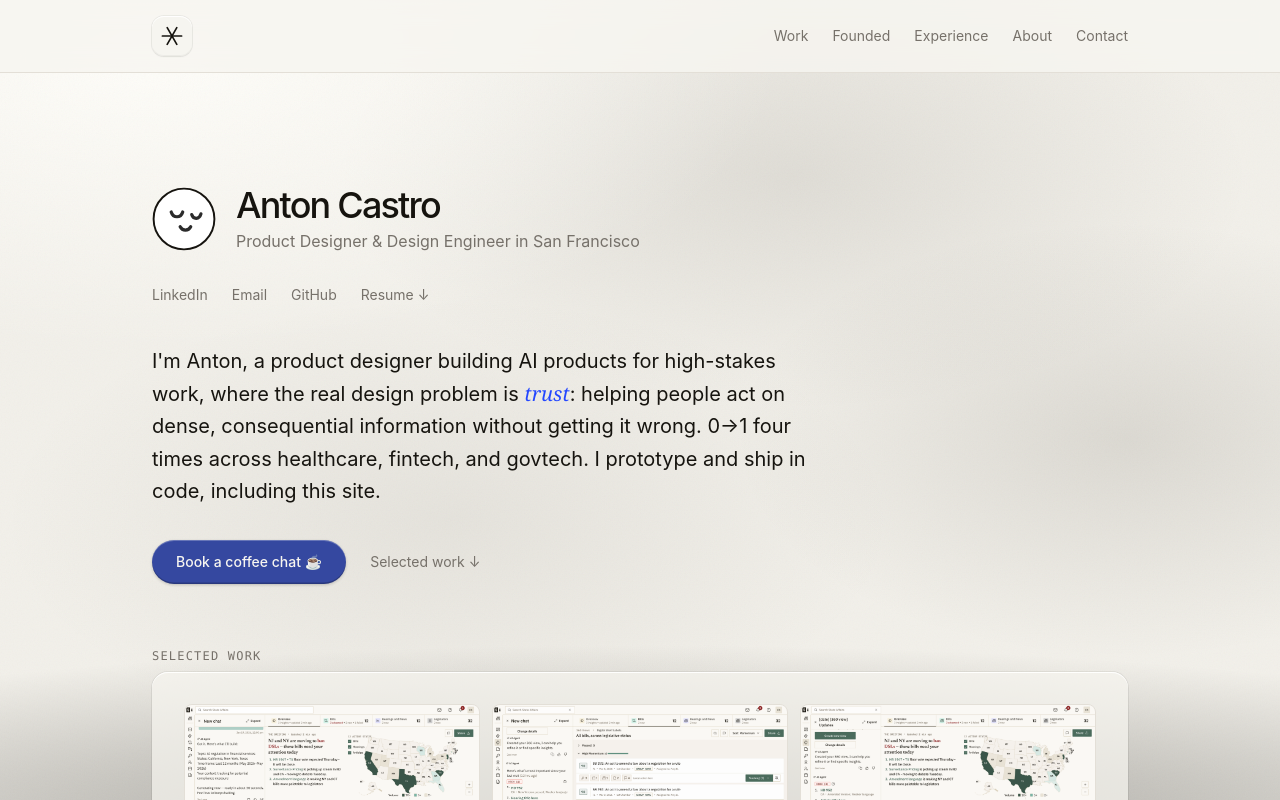
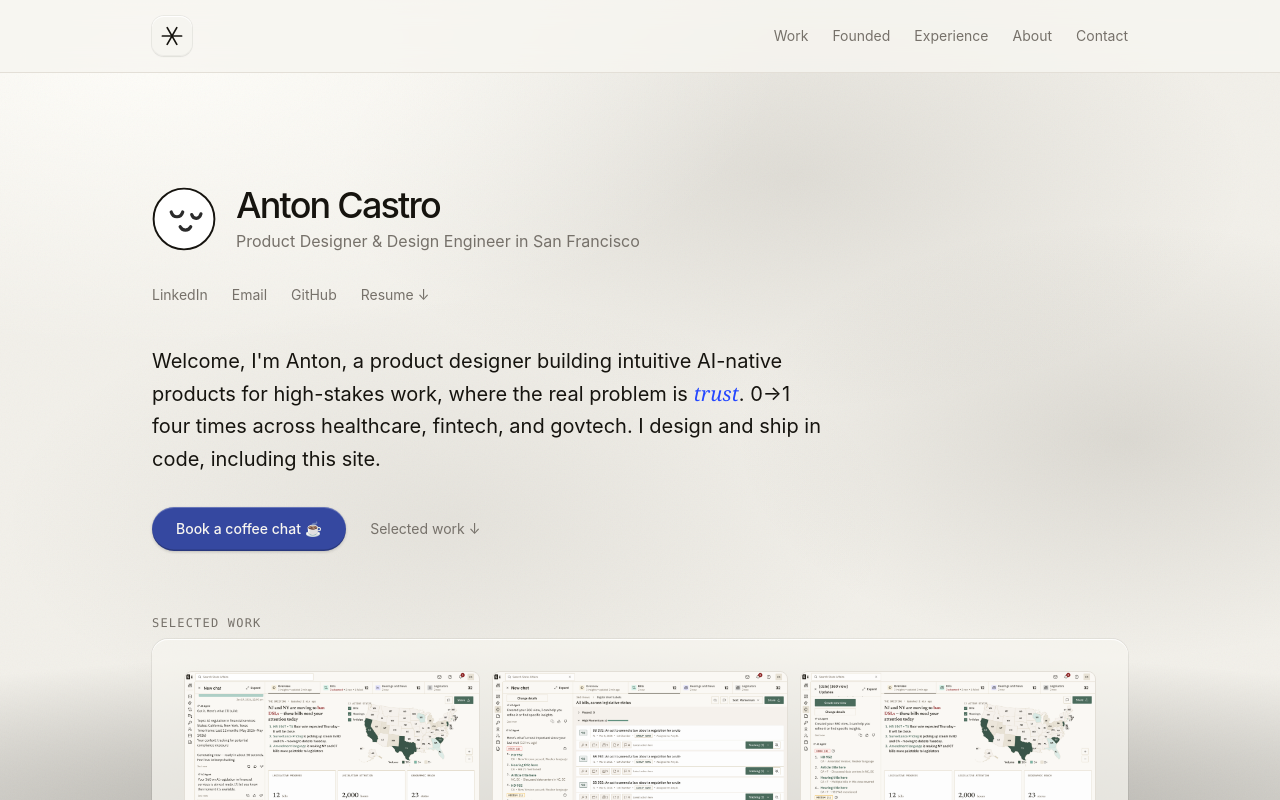
Before and after one commit to acaspx/portfolio-chops, a Next.js app: page / in a window 1280 px wide. Shown: the top 800 px of the page. Built offline with nearby package versions, Linux system fonts and the light colour scheme.

Commit message:
Hero: simplify intro copy

```diff
--- a/components/Hero.tsx
+++ b/components/Hero.tsx
@@ -42,11 +42,10 @@ export default function Hero() {
       </motion.nav>
 
       <motion.p {...fade(0.2)} className="mt-10 max-w-2xl text-lg sm:text-xl leading-relaxed">
-        I&apos;m Anton, a product designer building AI products for high-stakes work,
-        where the real design problem is{" "}
-        <em className="font-serif italic text-accent">trust</em>: helping people act on
-        dense, consequential information without getting it wrong. 0→1 four times across
-        healthcare, fintech, and govtech. I prototype and ship in code, including{" "}
+        Welcome, I&apos;m Anton, a product designer building intuitive AI-native products
+        for high-stakes work, where the real problem is{" "}
+        <em className="font-serif italic text-accent">trust</em>. 0→1 four times across
+        healthcare, fintech, and govtech. I design and ship in code, including{" "}
         <a
           href="https://github.com/acaspx/portfolio-chops"
           target="_blank"
```
